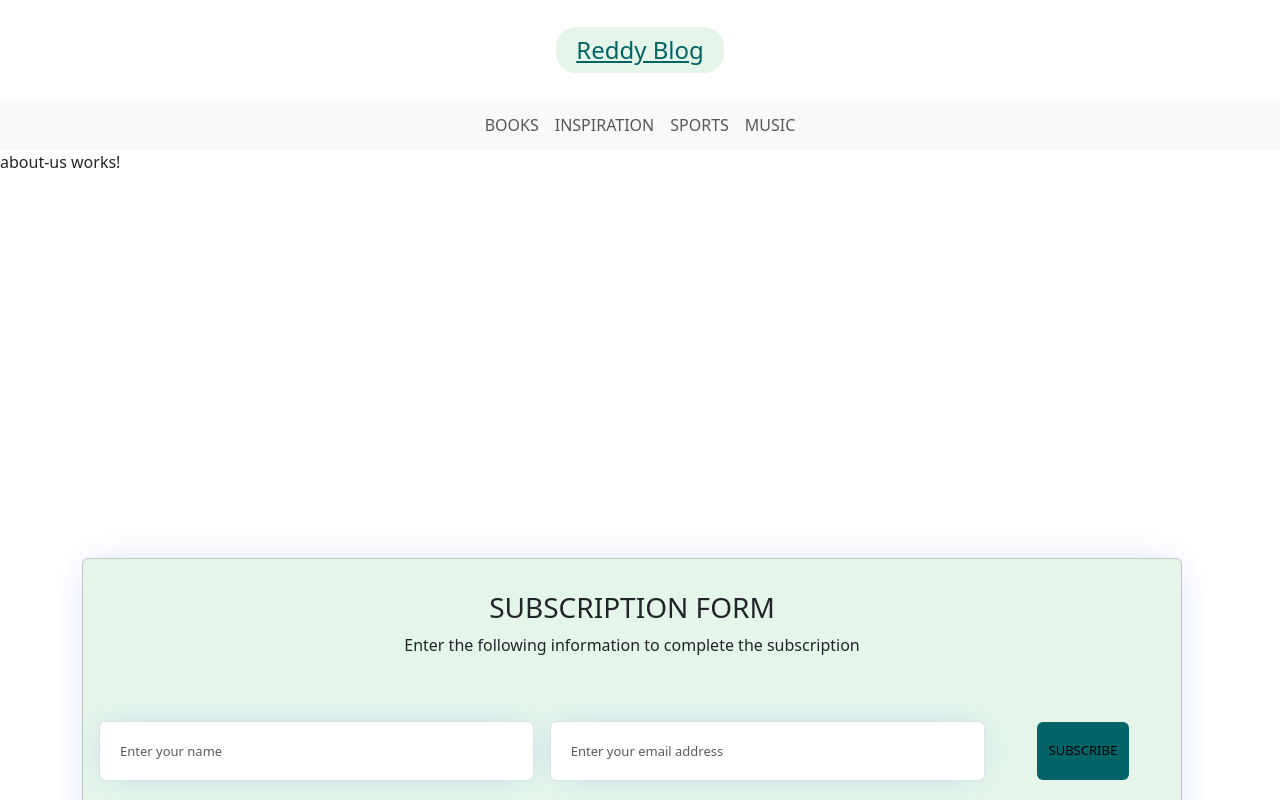
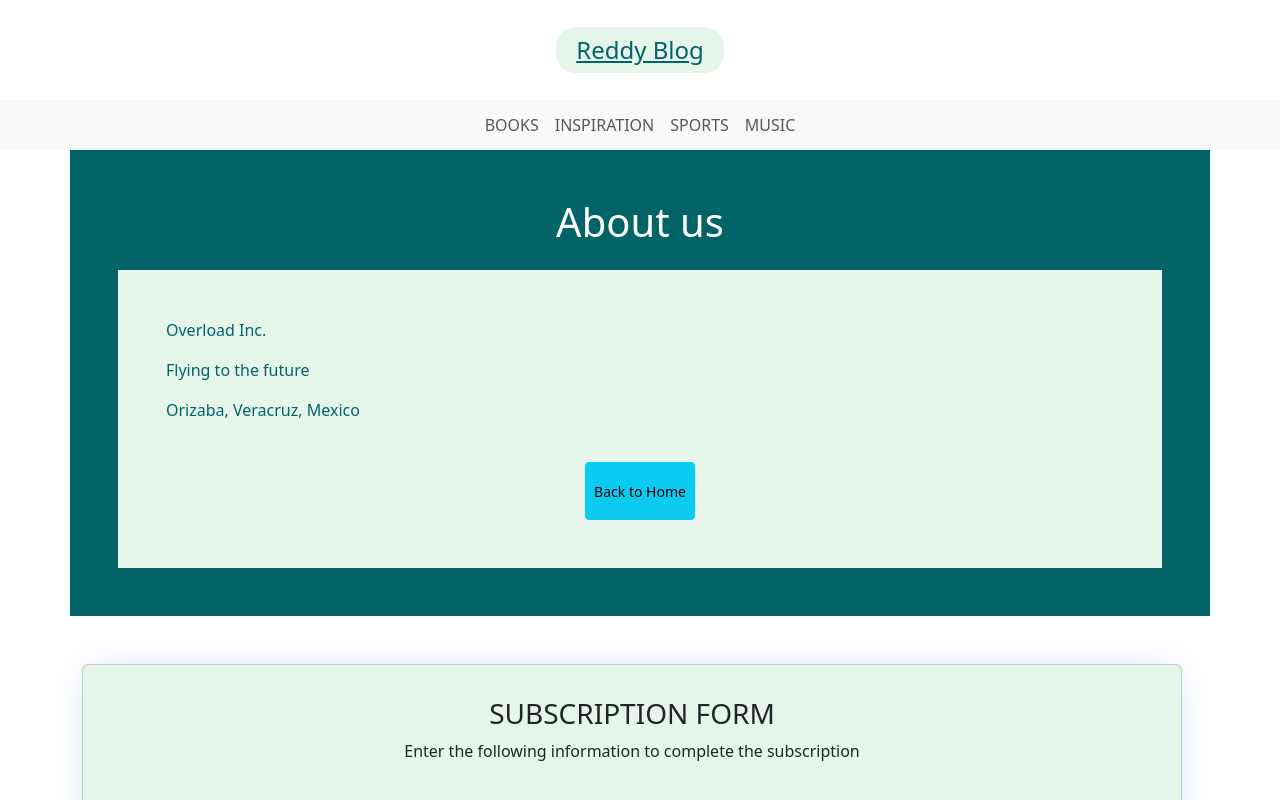
Before and after one commit to OverloadInc/Reddy-Blog-Client, an Angular app: page /about in a window 1280 px wide. Shown: the top 800 px of the page. Built offline with nearby package versions, Linux system fonts and the light colour scheme.

Commit message:
Update AboutUs component content

```diff
--- a/src/app/components/pages/about-us/about-us.component.html
+++ b/src/app/components/pages/about-us/about-us.component.html
@@ -1 +1,17 @@
-<p>about-us works!</p>
+<div class="mt-5">
+  <div class="container mt-5 mb-5 p-5 bg-theme">
+
+    <h1 class="text-white text-center">About us</h1>
+
+    <div class="p-5 mt-4 bg-secondary-theme text-theme-primary">
+      <p>Overload Inc.</p>
+      <p>Flying to the future</p>
+      <p>Orizaba, Veracruz, Mexico</p>
+
+      <div class="text-center">
+        <button class="btn btn-info btn-sm mt-4 btn-theme">Back to Home</button>
+      </div>
+    </div>
+
+  </div>
+</div>
```
